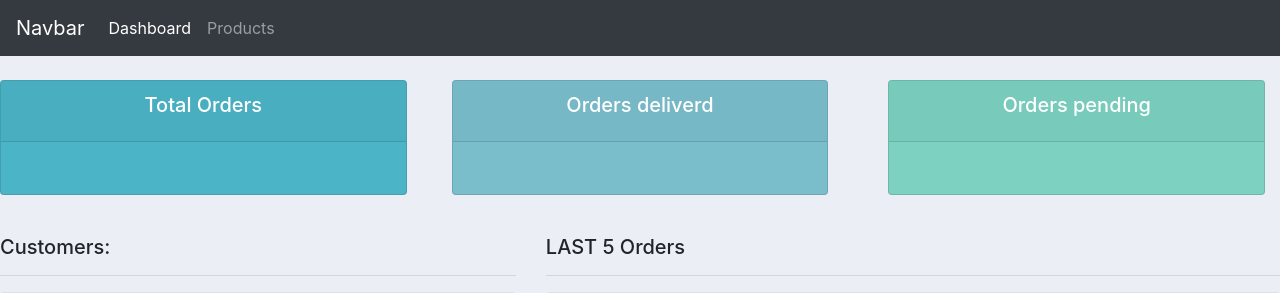
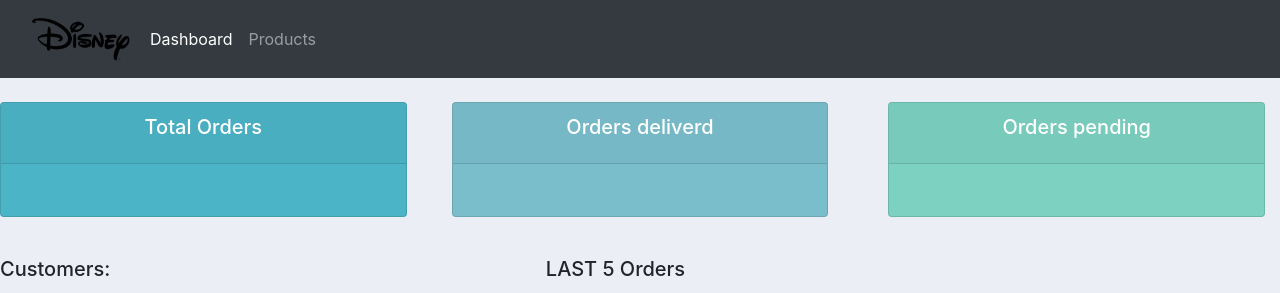
Before and after one commit to shakori999/Django_CRM, a Django app: template accounts/templates/accounts/dashboard.html in a window 1280 px wide. Shown: the top 293 px of the page. Run offline with Django 3.2, Linux system fonts and the light colour scheme; the template is opened without the code that fills it, so the values that code supplies are empty; some libraries are stand-ins or nearby versions.

Commit message:
use a static file and uplade a logo image

```diff
--- a/accounts/templates/accounts/main.html
+++ b/accounts/templates/accounts/main.html
@@ -1,25 +1,11 @@
+{% load static %}
+
 <!DOCTYPE html>
 <html>
 <head>
     <title>CRM</title>
     <link rel="stylesheet" href="https://maxcdn.bootstrapcdn.com/bootstrap/4.0.0/css/bootstrap.min.css" integrity="sha384-Gn5384xqQ1aoWXA+058RXPxPg6fy4IWvTNh0E263XmFcJlSAwiGgFAW/dAiS6JXm" crossorigin="anonymous">
-    <style>
-        #logo{
-        }
-        body{
-            background-color: #ebeff5;
-        }
-        #total-orders{
-            background-color: #4cb4c7;
-        }
-        #orders-deliverd{
-            background-color: #7abecc;
-        }
-        #orders-pending{
-            background-color: #7CD1C0;
-        }
-
-    </style>
+    <link rel='stylesheet' type='text/css' href='{% static '/css/main.css' %}'>
 </head>
 <body>
     {% include "accounts/navbar.html" %}
--- a/accounts/templates/accounts/navbar.html
+++ b/accounts/templates/accounts/navbar.html
@@ -1,5 +1,6 @@
+{% load static %}
 <nav class="navbar navbar-expand-lg navbar-dark bg-dark">
-  <a class="navbar-brand" href="#">Navbar</a>
+    <img class='navbar-brand' src='{% static 'images/logo.png' %}'>
     <button class="navbar-toggler" type="button" data-toggle="collapse" data-target="#navbarNav" aria-controls="navbarNav" aria-expanded="false" aria-label="Toggle navigation">
         <span class="navbar-toggler-icon"></span>
     </button>
--- /dev/null
+++ b/static/css/main.css
@@ -0,0 +1,21 @@
+#logo{
+
+}
+body{
+    background-color: #ebeff5;
+}
+#total-orders{
+    background-color: #4cb4c7;
+}
+#orders-deliverd{
+    background-color: #7abecc;
+}
+#orders-pending{
+    background-color: #7CD1C0;
+}
+.navbar-brand {
+    position: relative;
+    width: 110px;
+    left: 10px;
+    background-size: contain;
+}
```
Also changed, not shown: djcrm/settings.py (+7 -0 lines), static/images/logo.png (added). Lines whose indentation alone changed are shown as unchanged.
